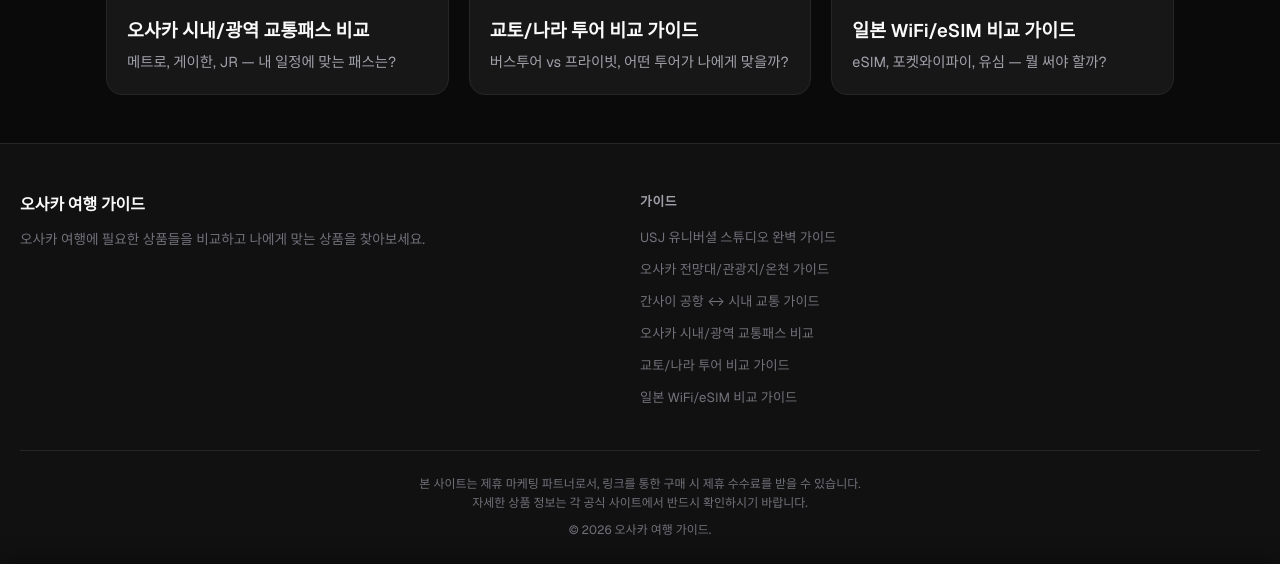
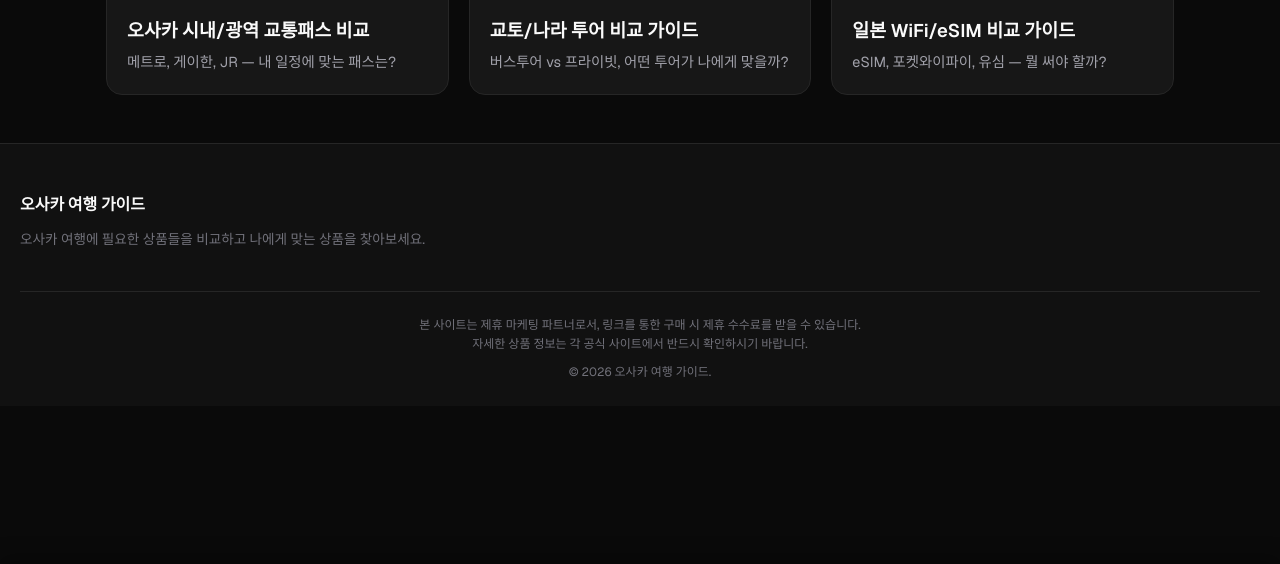
Before and after one commit to dukbong/osaka-travel-guide, a Jekyll site: the page built from pages/index.html, in a window 1280 px wide and 900 px high, scrolled down 454 px, cut to the strip 336-900 px from the top of the window. Built offline with Jekyll 4.4.1, drawn with Linux system fonts in a browser that asks for light colours; after the commit the page ends 1196 px from its top, so only the background shows below that.

Commit message:
Remove guide links from footer

```diff
--- a/_layouts/default.html
+++ b/_layouts/default.html
@@ -108,14 +108,6 @@
           <h3>오사카 여행 가이드</h3>
           <p>오사카 여행에 필요한 상품들을 비교하고 나에게 맞는 상품을 찾아보세요.</p>
         </div>
-        <div class="footer-links">
-          <h4>가이드</h4>
-          <ul>
-            {% for guide in site.data.guides.guides %}
-            <li><a href="{{ '/guides/' | append: guide.slug | append: '/' | relative_url }}">{{ guide.title }}</a></li>
-            {% endfor %}
-          </ul>
-        </div>
       </div>
       <div class="footer-bottom">
         <div class="footer-disclosure">
```
